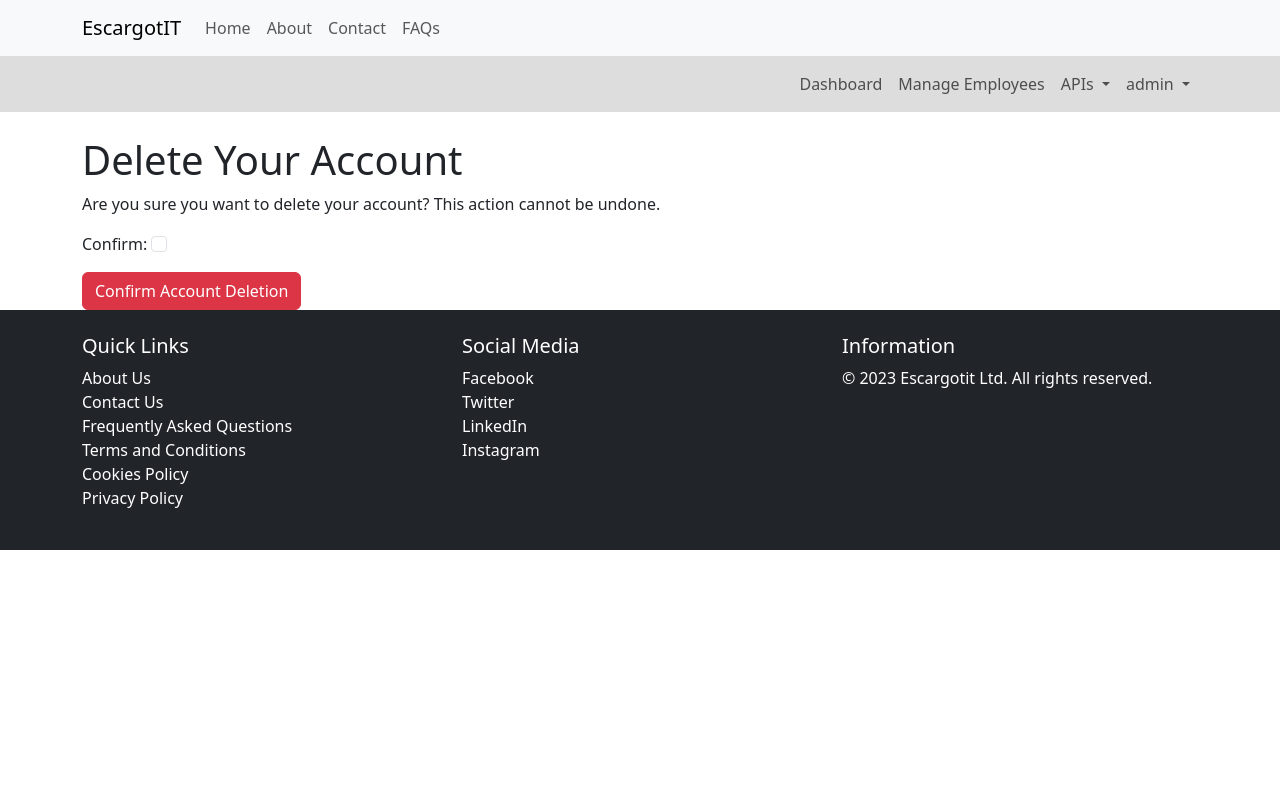
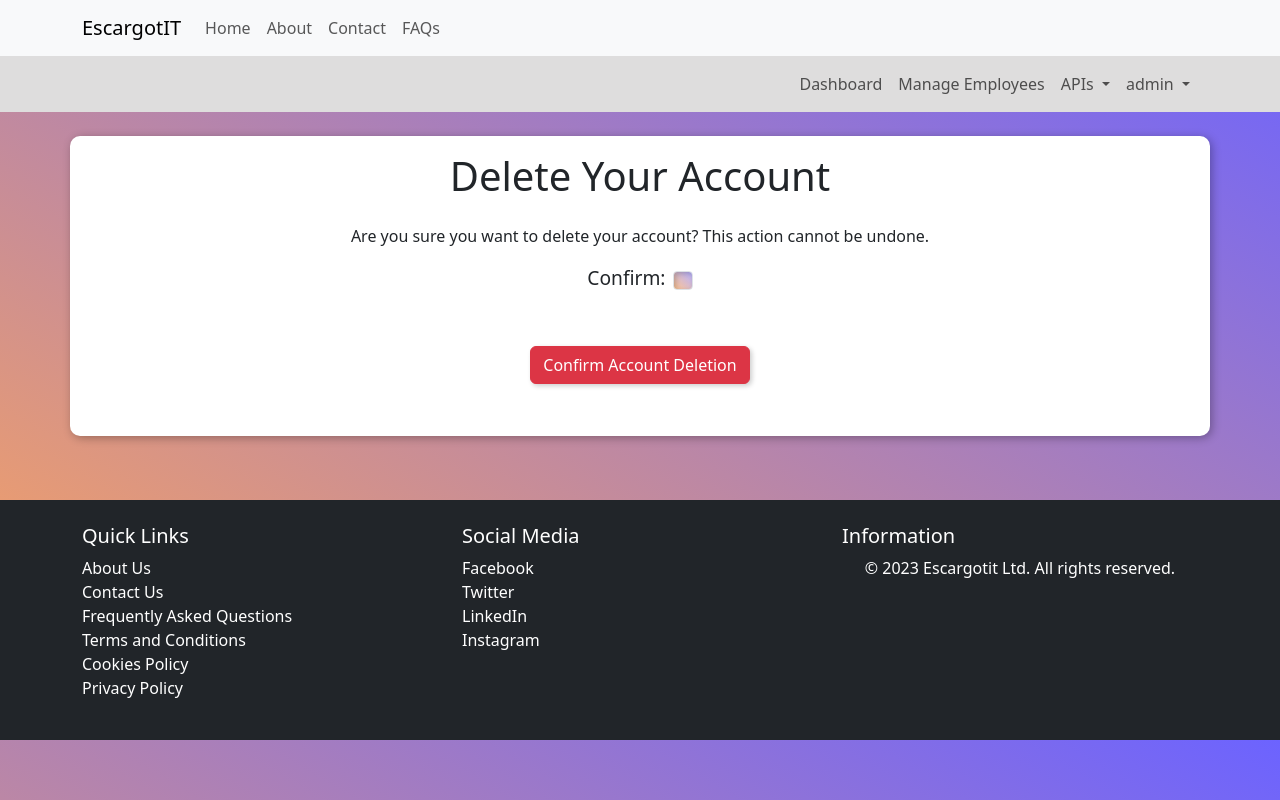
Before and after one commit to KlimentPaskalev27/Escargotit, a Django app: page /delete_account/ in a window 1280 px wide. Run offline with Django 4.2, Linux system fonts and the light colour scheme; a user stored in the database is signed in; some libraries are stand-ins or nearby versions.

Commit message:
CSS for delete_account.html

```diff
--- /dev/null
+++ b/escargotit/static/css/delete-account.css
@@ -0,0 +1,74 @@
+body {
+    background: linear-gradient(to bottom left, #6c63ff, #ffa659);
+}
+
+.main.container {
+    background-color: white;
+    box-shadow: 2px 2px 10px rgba(0, 0, 0, 0.3);
+    border-radius: 10px;
+    margin-top: 3rem;
+    margin-bottom: 4rem;
+    min-height: 300px;
+}
+
+h1 {
+    color: #6c63ff;
+    padding: 1rem;
+    text-align: center;
+}
+
+
+p {
+    text-align: center;
+}
+
+form {
+    max-width: 40rem;
+    margin-left: auto;
+    margin-right: auto;
+    display: flex;
+    flex-direction: column;
+    align-items: center
+}
+
+form p {
+    display: flex;
+    flex-direction: row;
+    width: 50%;
+    align-items: center;
+    align-content: center;
+    justify-content: center;
+}
+
+form label {
+    font-size: 1.2rem;
+    margin-bottom: 0.3rem;
+}
+
+form input.form-check-input {
+    box-shadow: inset 2px 2px 5px rgba(0, 0, 0, 0.2);
+    margin-left: 0.5rem;
+    width: 1.2rem;
+    height: 1.2rem;
+    background: linear-gradient(to bottom left, #6b63ff7f, #ffa659a8);
+    color: white;
+    margin-bottom: auto;
+    margin-top: auto;
+}
+
+form button {
+    font-size: 1rem !important;
+    align-self: center;
+    border-radius: 5px;
+    box-shadow: 2px 2px 5px rgba(0, 0, 0, 0.2);
+    padding: 5px 14px;
+    margin-top: 2rem;
+    margin-bottom: 2rem;
+    background-color: #6b63ff;
+    font-weight: 400;
+    color: white;
+}
+
+form button:hover {
+    box-shadow: inset 2px 2px 5px rgba(0, 0, 0, 0.2);
+}
--- a/escargotit/templates/registration/delete_account.html
+++ b/escargotit/templates/registration/delete_account.html
@@ -1,11 +1,17 @@
 {% extends "base/base.html" %}
+{% load static %}
 
 {% block title %}
     Delete Account
 {% endblock %}
 
+{% block scripts %}
+    <link href="{% static 'css/delete-account.css' %}" rel="stylesheet" type="text/css">
+{% endblock %}
+
+
 {% block content %}
-<div class="container mt-4">
+<div class="main container mt-4">
     <h1>Delete Your Account</h1>
     <p>Are you sure you want to delete your account? This action cannot be undone.</p>
     <form method="post">
```
